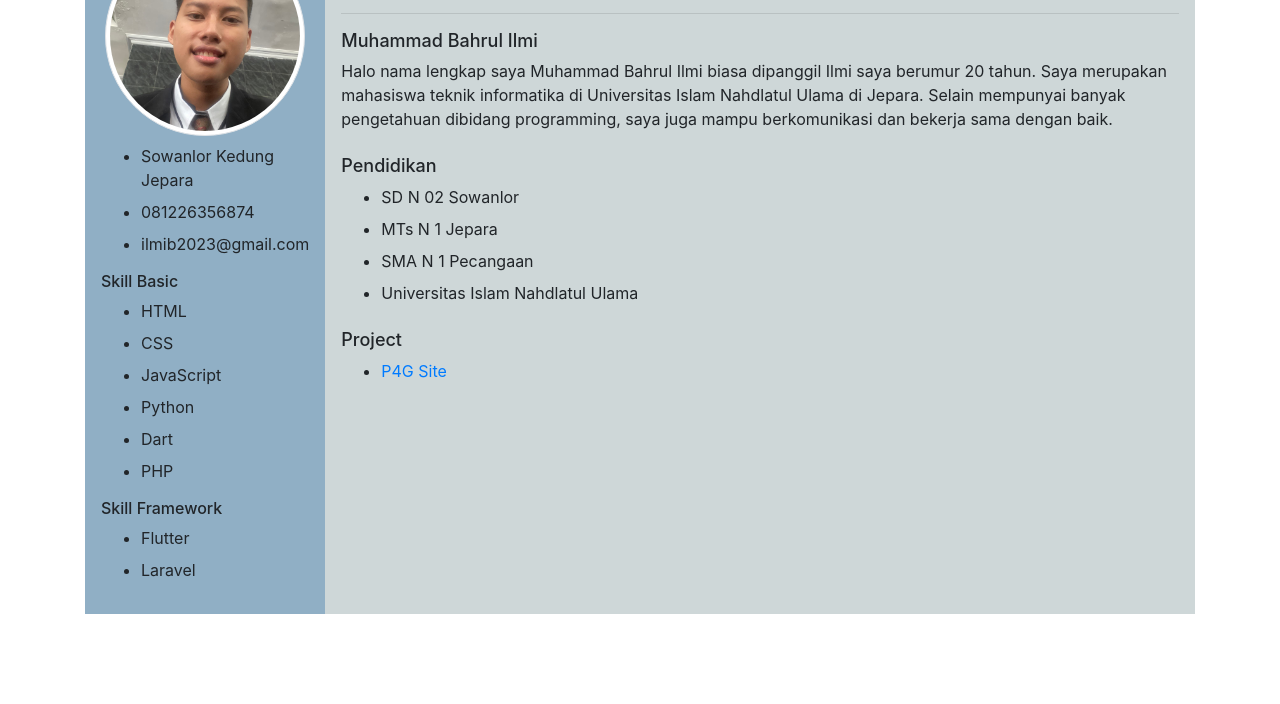
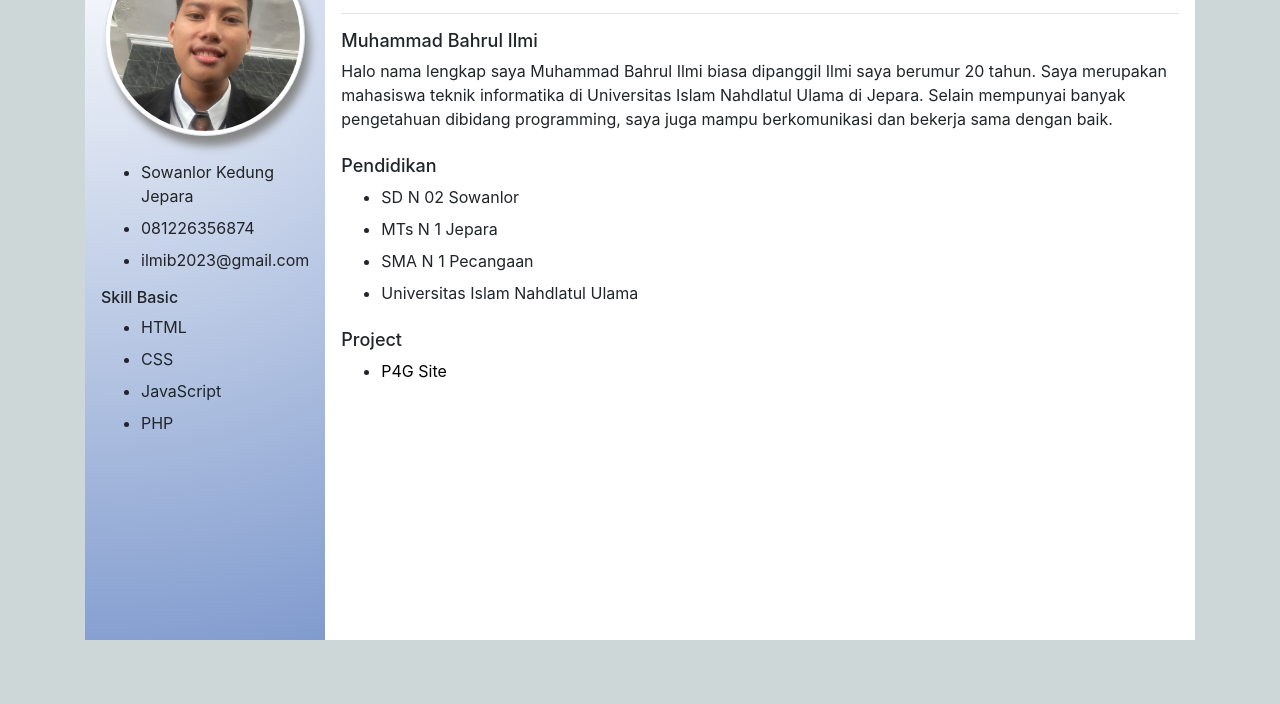
Before and after one commit to ilmib2023/portofolio, a plain HTML site: page index.html in a window 1280 px wide. Shown: the part 96-800 px from the top of the page. Drawn offline with nearby package versions, Linux system fonts and the light colour scheme.

Commit message:
change background, delete skill franework and some of skill basic

```diff
--- a/index.html
+++ b/index.html
@@ -6,16 +6,23 @@
     <meta name="viewport" content="width=device-width, initial-scale=1, shrink-to-fit=no">
     <title>Portofolio | Ilmi</title>
     <link rel="stylesheet" href="assets/css/bootstrap.css">
-
-  </head>
-  <body>
-    <div class="container mt-3 d-flex flex-row" style="height:auto;" id="porto">
-        <div class="left h-100 p-3" style="background-color:#90afc5;" width="25%" height="100%">
+    <style>
+        a{
+            color: black;
+        }
+        a:hover{
+            text-decoration: none;
+        }
+    </style>
+</head>
+  <body style="background-color: #ced7d8">
+    <div class="container mt-3 d-flex flex-row" style="height:720px; " id="porto">
+        <div class="left h-100 p-3" style="background: radial-gradient(circle at top left, #fff, #809bce);" width="25%" height="100%">
             <div class="profil text-center">
-                <img class="img-thumbnail rounded-circle" src="assets/img/profil.jpeg" alt="" width="200px">
+                <img class="img-thumbnail rounded-circle" style="box-shadow: 5px 10px 8px #888888;" src="assets/img/profil.jpeg" alt="" width="200px">
             </div>
-            <ul class="mt-2">
-                <li class="mb-2">Sowanlor Kedung Jepara</li>
+            <ul class="mt-4 ">
+                <li class="mb-2 ">Sowanlor Kedung Jepara</li>
                 <li class="mb-2">081226356874</li>
                 <li class="mb-2">ilmib2023@gmail.com</li>
             </ul>
@@ -24,20 +31,14 @@
                 <li class="mb-2">HTML</li>
                 <li class="mb-2">CSS</li>
                 <li class="mb-2">JavaScript</li>
-                <li class="mb-2">Python</li>
-                <li class="mb-2">Dart</li>
                 <li class="mb-2">PHP</li>
-            </ul>
-            <h6 class="mt-3">Skill Framework</h6>
-            <ul class="mt-2">
-                <li class="mb-2">Flutter</li>
-                <li class="mb-2">Laravel</li>
             </ul>
 
         </div>
-        <div class="kanan p-3" style="background-color:#ced7d8" width="75%" height="100%">
+        <div class="kanan p-3" style="background-color: #fff;" width="75%" height="100%">
             <div class="header text-center">
             <h3 class="text-center">Portofolio</h5>
+
             <h6 class="text-center">Programmer</h6>
             </div>
             <hr>
```
